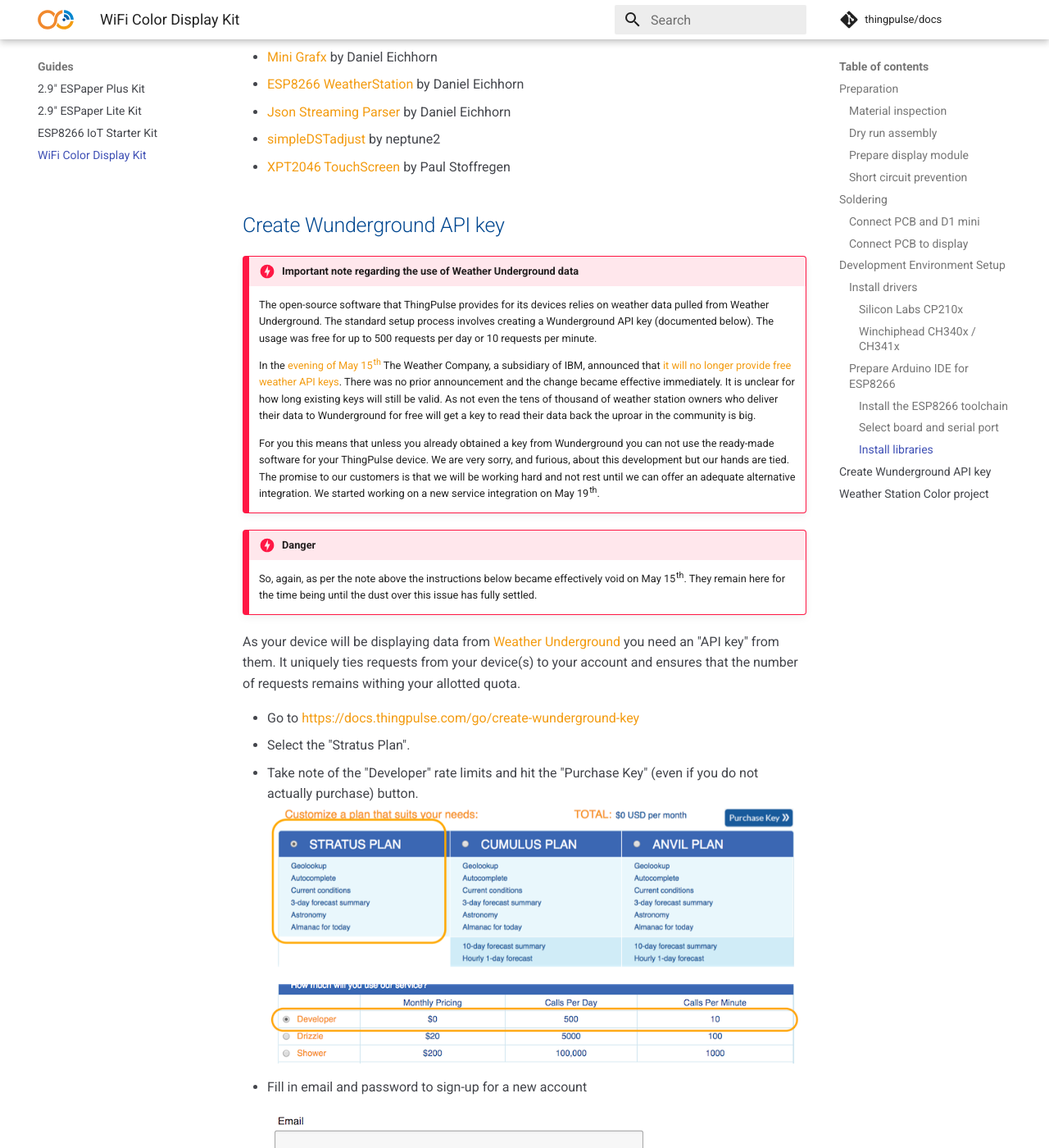
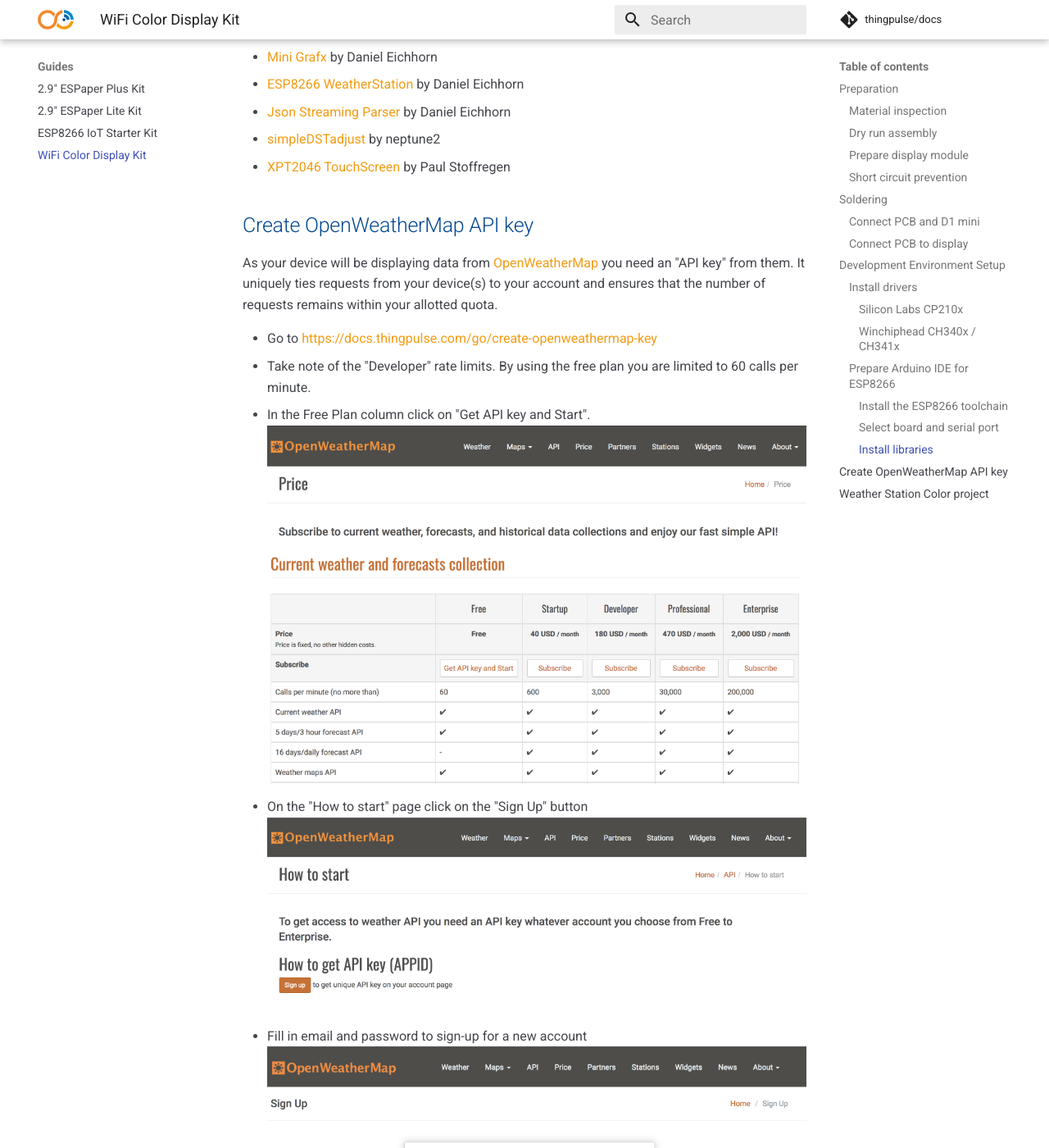
Before and after one commit to ThingPulse/docs, an MkDocs documentation site: the page built from docs/guides/wifi-color-display-kit.md, in a window 1280 px wide and 1400 px high, scrolled down 8742 px. Shown: the whole window at 82% size. Built offline with MkDocs 1.6.1 and Material for MkDocs 9.7.7, drawn with Linux system fonts in a browser that asks for light colours; comment, search, counter and statistics services are not loaded; old or Windows-style settings are respelled for this version of MkDocs; some of the changed text lies outside the part shown.

Commit message:
Add open weather map api include where necessary

```diff
--- a/docs/guides/wifi-color-display-kit.md
+++ b/docs/guides/wifi-color-display-kit.md
@@ -111,9 +111,9 @@
 - [simpleDSTadjust](https://github.com/neptune2/simpleDSTadjust) by neptune2
 - [XPT2046 TouchScreen](https://github.com/PaulStoffregen/XPT2046_Touchscreen) by Paul Stoffregen
 
-## Create Wunderground API key
+## Create OpenWeatherMap API key
 
-{!../includes/wunderground-key.md!}
+{!../includes/openweathermap-key.md!}
 
 ## Weather Station Color project
 
--- /dev/null
+++ b/docs/how-tos/openweathermap-key.md
@@ -0,0 +1,2 @@
+# Create Wunderground API key
+{!../includes/openweathermap-key.md!}
--- a/mkdocs.yml
+++ b/mkdocs.yml
@@ -49,6 +49,7 @@
     - WiFi Color Display Kit: guides/wifi-color-display-kit.md
   - How-tos:
     - how-tos/wunderground-key.md
+    - how-tos/openweathermap-key.md
     - how-tos/install-drivers.md
     - how-tos/Arduino-IDE-for-ESP8266.md
   - Hardware specs:
```
Also changed, not shown: 1 other file.
